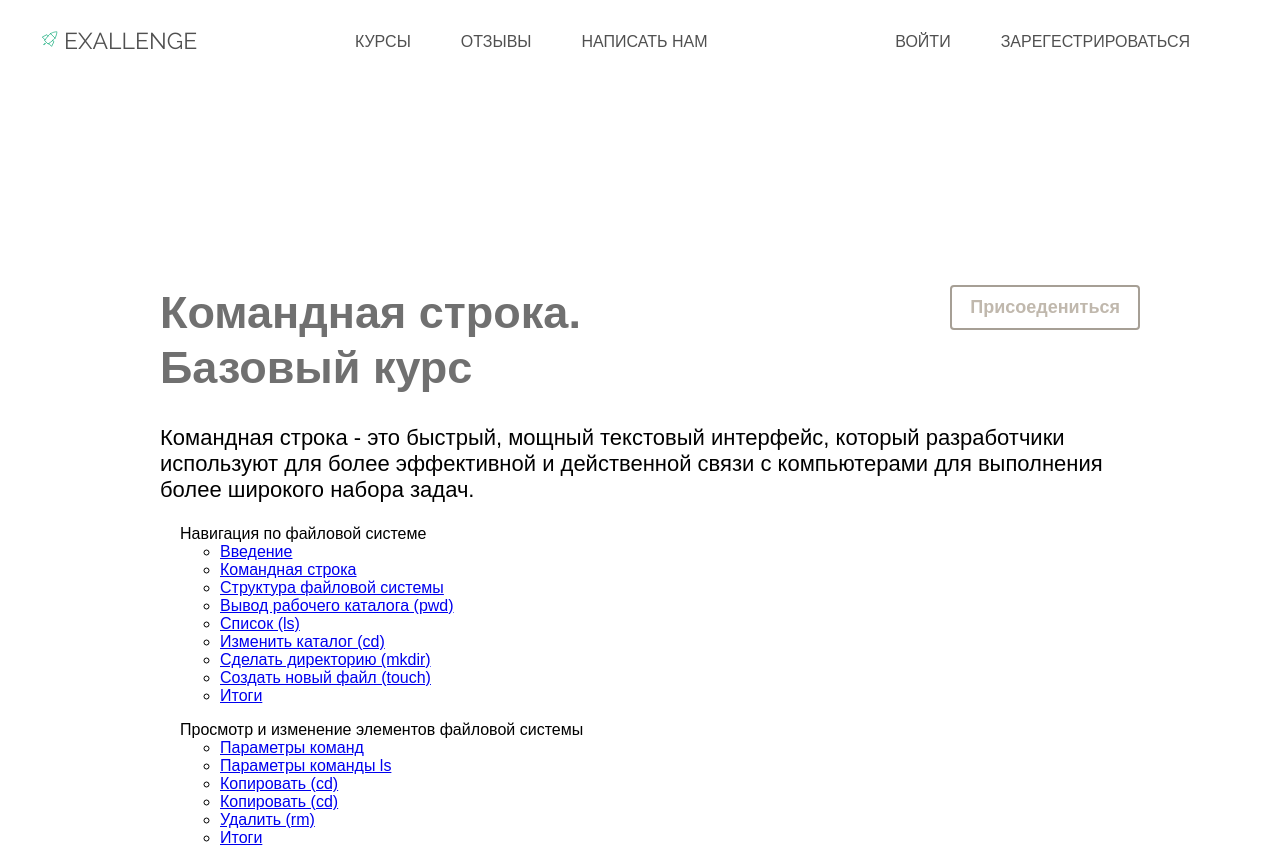
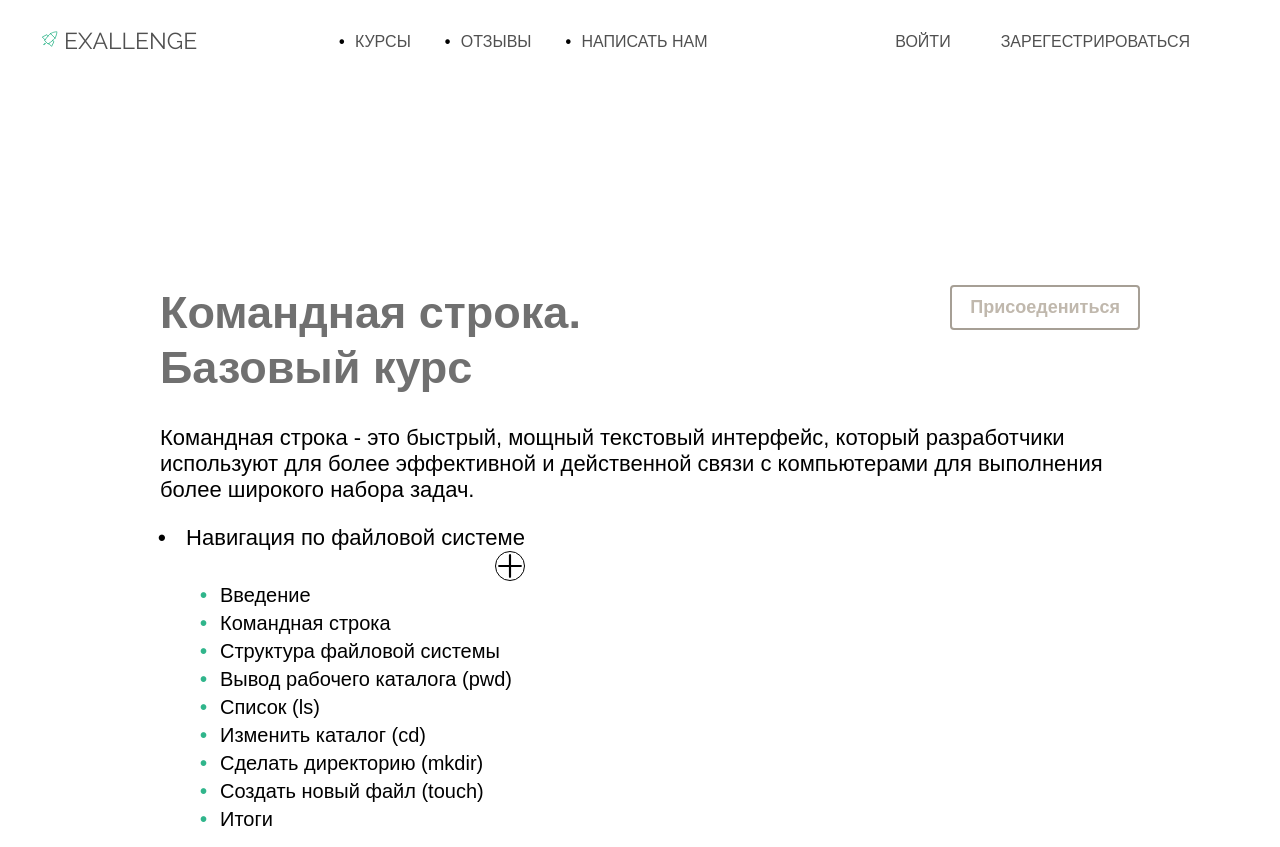
Before and after one commit to EXALLENGE/exallenge, a Vue app: page /description/python in a window 1280 px wide. Shown: the top 847 px of the page. Built offline with nearby package versions, Linux system fonts and the light colour scheme; what vue-resource would draw is missing.

Commit message:
styles + cross in development

```diff
--- a/src/components/CourseContent.vue
+++ b/src/components/CourseContent.vue
@@ -7,8 +7,6 @@
 </template>
 
 <style scoped>
-
-
 .chapter-title {
   font-size: 22px;
 }
@@ -17,6 +15,7 @@
   font-size: 20px;
   line-height: 28px;
 }
+
 ul {
   list-style: none;
 }
--- a/src/components/CourseContentItem.vue
+++ b/src/components/CourseContentItem.vue
@@ -3,6 +3,18 @@
     <li class="chapter-title" v-on:click="message">
       {{ chapter.chapter_name }}
     </li>
+    <div class="accordion-ul__container">
+    <svg class="accordion__icon" width="28" height="28">
+      <use xlink:href="#icon-plus"></use>
+    </svg>
+    <use xlink:href="#icon-plus">
+      <svg id="icon-plus" viewBox="0 0 16 16">
+        <path
+          d="M14.812 8a.62.62 0 0 1-.62.622h-5.57v5.57a.62.62 0 0 1-.622.62.62.62 0 0 1-.621-.62v-5.57h-5.57a.62.62 0 0 1-.62-.621.606.606 0 0 1 .618-.618h5.569v-5.57a.62.62 0 0 1 .18-.439.599.599 0 0 1 .438-.179.62.62 0 0 1 .622.621l.006 5.563h5.57c.344 0 .62.276.62.621z"
+          fill="currentColor"
+        ></path>
+      </svg>
+    </use>
     <ul
       v-for="chapteritem in chapter.chapterItems"
       :key="chapteritem.title"
@@ -15,14 +27,65 @@
         <a :href="generateUrl(course, chapteritem)">{{ chapteritem.title }}</a>
       </li>
     </ul>
+    </div>
   </div>
 </template>
 
 <style>
-/* 1. найти и перенести стили
-   2.  сделать крестик справа от списка и перенести функцию нажатия на него (командная строка)*/
-   .hidden {
+/* 1. найти и перенести стили из CourseContent. Перенести стили вдумчиво (exallenge.web.app)
+   2.  сделать крестик справа от списка и перенести функцию нажатия на него (командная строка)
+   3. можно убрать флекс из accordion-ul__container*/
+.hidden {
   display: none;
+}
+
+.accordion-ul__container {
+  display: flex;
+  flex-direction: column;
+
+}
+
+.accordion__icon {
+  border: 1px solid #000;
+  border-radius: 50%;
+  align-self: flex-end;
+  /* margin-left: 1000px; */
+}
+
+.chapter-title {
+  font-size: 22px;
+}
+
+.chapter-item {
+  font-size: 20px;
+  line-height: 28px;
+}
+
+ul {
+  list-style: none;
+  display: flex;
+}
+
+ul li::before {
+  content: "\2022";
+  color: black;
+  font-weight: bold;
+  display: inline-block;
+  width: 1em;
+  margin-left: -1em;
+}
+
+ul li.chapter-item::before {
+  color: #30b58b;
+}
+
+ul li.finished a {
+  color: #30b58b;
+}
+
+a {
+  text-decoration: none;
+  color: initial;
 }
 </style>
 
@@ -30,9 +93,9 @@
 export default {
   props: ["chapter", "course"],
   data() {
-      return {
-        show: false,
-      };
+    return {
+      show: false,
+    };
   },
   methods: {
     generateUrl(course, chapteritem) {
@@ -43,6 +106,6 @@ export default {
       console.log(this.show); // eslint-disable-line no-console
       this.show = !this.show;
     },
-  }
+  },
 };
 </script>
```
